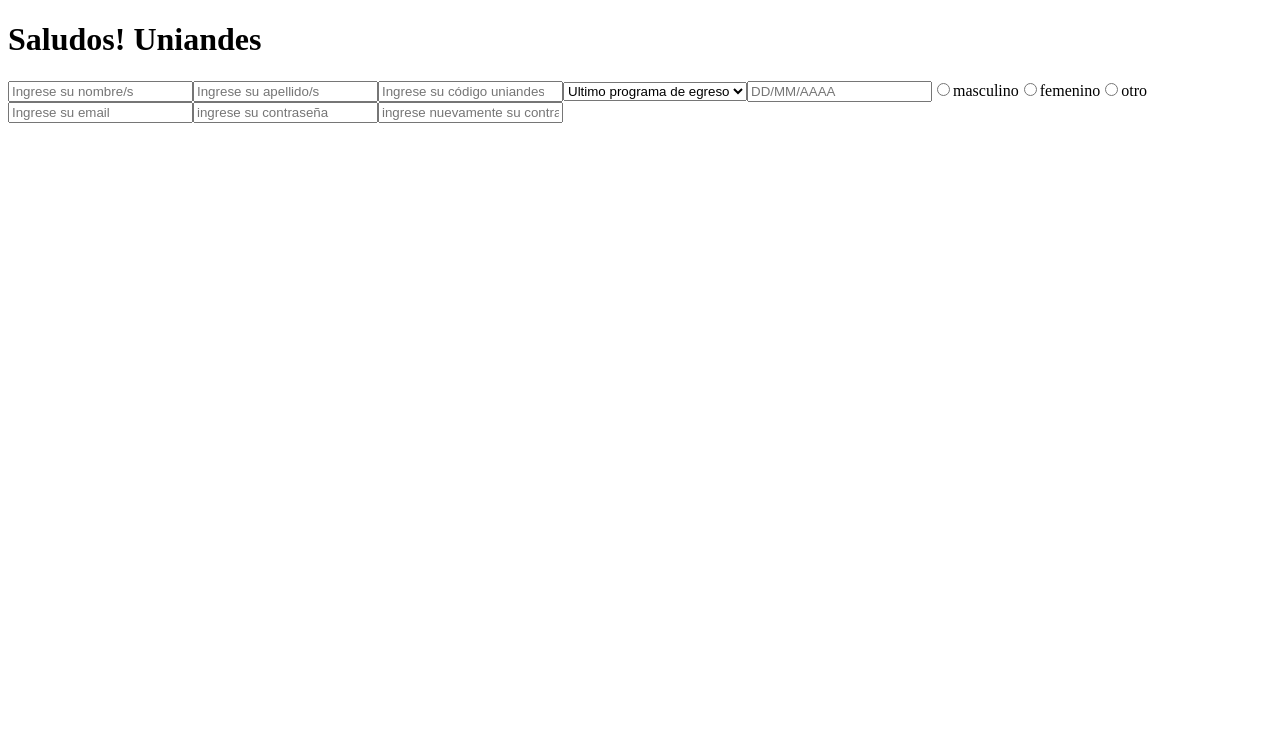
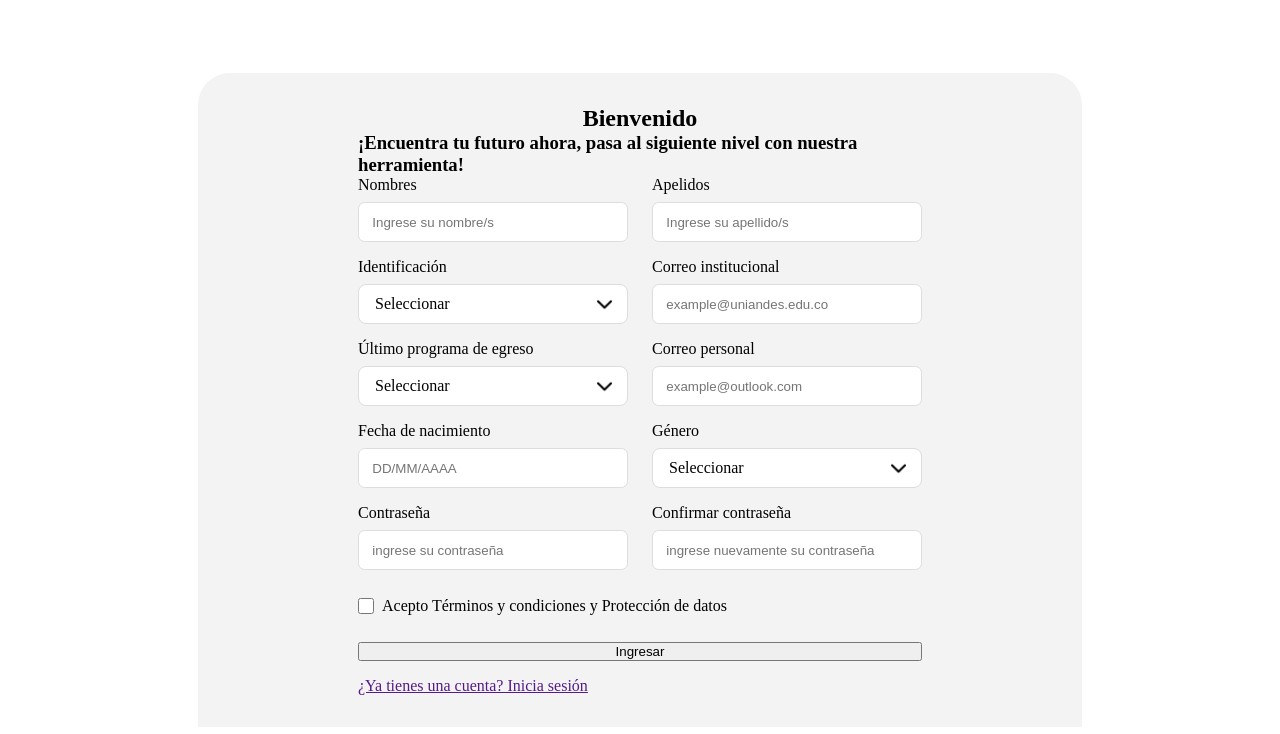
Before and after one commit to luciano-repetti/create-cv-uniandes, a React (Create React App) app: page / in a window 1280 px wide. Shown: the top 734 px of the page. Built offline with nearby package versions, Linux system fonts and the light colour scheme.

Commit message:
form base

```diff
--- a/src/App.js
+++ b/src/App.js
@@ -1,6 +1,7 @@
 import React from "react";
 import { Route, Routes } from "react-router-dom";
 import Home from "./pages/Home.jsx"
+import "./styles/style.css"
 
 export default function App() {
   return (
--- a/src/components/Register.jsx
+++ b/src/components/Register.jsx
@@ -1,4 +1,5 @@
 import React, { useState } from "react";
+import Select from "./Select";
 
 export default function Register() {
   const [birthdate, setBirthdate] = useState("");
@@ -23,61 +24,118 @@
   }
 
   return (
-    <article>
-      <input type="text" placeholder="Ingrese su nombre/s" name="" id="name" />
+
+    <article className="formCredentials">
+      <h2>Bienvenido</h2>
+      <h3>¡Encuentra tu futuro ahora, pasa al siguiente nivel con nuestra herramienta!</h3>
+      <form className="registerForm">
+        <fieldset>
+          <label htmlFor="name">
+            Nombres
+            <input
+              type="text"
+              placeholder="Ingrese su nombre/s"
+              name=""
+              id="name"
+            />
+          </label>
+
+          <label htmlFor="lastName">
+            Apelidos
             <input
               type="text"
               placeholder="Ingrese su apellido/s"
               name=""
-        id="lastname"
+              id="lastName"
             />
+          </label>
+        </fieldset>
+
+        <fieldset>
+          <label htmlFor="identifier">
+            Identificación
+            <Select options={["Cédula de identificación", "Pasaporte", "Código uniandes"]} />
+          </label>
+
+          <label htmlFor="email">
+            Correo institucional
             <input
-        type="number"
-        placeholder="Ingrese su código uniandes"
+              type="email"
+              placeholder="example@uniandes.edu.co"
               name=""
-        id=""
+              id="email"
             />
-      <select  name="Ultimo programa de egreso" defaultValue="" id="">
-        <option value={""} disabled>
-          Ultimo programa de egreso
-        </option>
-        <option value="pe1">Programa1</option>
-        <option value="pe2">Programa2</option>
-        <option value="pe3">Programa3</option>
-      </select>
+          </label>
+        </fieldset>
+
+        <fieldset>
+          <label htmlFor="upe">
+            Último programa de egreso
+            <Select options={["Opción 1", "Opción 2", "Opción 3"]} />
+          </label>
+
+          <label htmlFor="emailStaff">
+            Correo personal
+            <input
+              type="email"
+              placeholder="example@outlook.com"
+              name=""
+              id="emailStaff"
+            />
+          </label>
+        </fieldset>
+
+        <fieldset>
+          <label htmlFor="birthdate">
+            Fecha de nacimiento
             <input
               type="text"
               placeholder="DD/MM/AAAA"
-        name={"fechaNacimiento"}
+              name="fechaNacimiento"
               value={birthdate}
               onChange={handleChange}
-        id="fechaNacimiento"
+              id="birthdate"
             />
-      <label>
-        <input type="radio" value={"masculino"} name="sexo" id="" />
-        masculino
           </label>
-      <label>
-        <input type="radio" value={"femenino"} name="sexo" id="" />
-        femenino
+
+          <label htmlFor="gender">
+            Género
+            <Select options={["Femenino", "Masculino", "Otro"]} />
           </label>
-      <label>
-        <input type="radio" value={"otro"} name="sexo" id="" />
-        otro
-      </label>
-      <input type="email" placeholder="Ingrese su email" name="" id="" />
+        </fieldset>
+
+        <fieldset>
+          <label htmlFor="password">
+            Contraseña
             <input
               type="password"
               placeholder="ingrese su contraseña"
               name=""
               id="password"
             />
+          </label>
+
+          <label htmlFor="confirmPassword">
+            Confirmar contraseña
             <input
               type="password"
               placeholder="ingrese nuevamente su contraseña"
               name=""
               id="confirmPassword"
             />
+          </label>
+        </fieldset>
+
+        <label htmlFor="tcp" className="labelCheckbox">
+          <input type="checkbox" name="" id="tcp" />
+          Acepto Términos y condiciones y Protección de datos
+        </label>
+
+        <button type="submit">Ingresar</button>
+
+        <a href="">¿Ya tienes una cuenta? Inicia sesión</a>
+      </form>
     </article>
+
   );
 }
--- a/src/components/Saludo.jsx
+++ /dev/null
@@ -1,8 +0,0 @@
-import React from "react";
-
-export default function Saludo(){
-
-    return(
-        <h1>Saludos! Uniandes</h1>
-    )
-}
--- /dev/null
+++ b/src/components/Select.jsx
@@ -0,0 +1,37 @@
+import React, {useState} from "react";
+import "../styles/select.css"
+
+export default function Select(props){
+
+
+    const [selectExpand, setSelectExpand] = useState(false)
+    const [selectValue, setSelectValue] = useState("")
+
+    const handleSelectExpand = () =>{
+        setSelectExpand(!selectExpand)
+    }
+
+    const handleSelectValue = (e) => {
+        setSelectValue(e.target.textContent);
+        setSelectExpand(!selectExpand);
+        props.onSelectChange(e.target.textContent);
+    };
+
+    let options = props.options
+
+    document.styleSheets[0].cssRules[4].style["min-height"] = `${options.length < 4 ? 34 * options.length : 34 * 3}px`
+
+    return(
+        <div className="select">
+            <p onClick={handleSelectExpand} className="inputSelect">{selectValue ? selectValue : "Seleccionar"} <img className="arrow" src="http://localhost:3000/arrow-down.png" alt="" /></p>
+            <ul className={selectExpand ? "selectExpand show" : "selectExpand"}>
+                {
+                    options ? options.map((option, index) =>{
+                        return <li onClick={handleSelectValue} key={index}>{option}</li>
+                    })
+                    : console.error('there should be options for "options"')
+                }
+            </ul>
+        </div>
+    )
+}
--- a/src/pages/Home.jsx
+++ b/src/pages/Home.jsx
@@ -1,13 +1,18 @@
-import React from "react";
-import Saludo from "../components/Saludo";
+import React, {useState} from "react";
 import Register from "../components/Register";
 
 export default function Home(){
 
+    const [selectedValue, setSelectedValue] = useState("");
+
+    const handleSelectChange = (value) => {
+        setSelectedValue(value);
+        console.log(selectedValue);
+    };
+
     return(
         <>
-            <Saludo></Saludo>
-            <Register></Register>
+            <Register />
         </>
     )
 }
--- /dev/null
+++ b/src/styles/select.css
@@ -0,0 +1,57 @@
+.select{
+    position: relative;
+    width: 100%;
+}
+
+.select .inputSelect{
+    display: flex;
+    align-items: center;
+    width: 100%;
+    height: 40px;
+    border-radius: .5em;
+    border: 1px solid #dddddd;
+    background-color: #fff;
+    padding: 0 1em;
+    user-select: none;
+}
+
+.select .inputSelect .arrow{
+    width: 15px;
+    height: 15px;
+    position: absolute;
+    right: 1em;
+}
+
+.select .selectExpand{
+    width: 100%;
+    list-style: none;
+    position: absolute;
+    z-index: 100;
+    top: 100%;
+    border: 1px solid #dddddd;
+    background-color: #fff;
+    margin-top: .5em;
+    visibility: hidden;
+    border-radius: .5em;
+    overflow: scroll;
+    overflow-x: hidden;
+    min-height: 0;
+    height: 0;
+    transition: min-height .3s, visibility .2s;
+}
+
+.select .selectExpand.show {
+    visibility: visible;
+}
+
+.select .selectExpand li{
+    padding: 0.5em .5em;
+}
+
+.select .selectExpand li:hover{
+    background-color: #dddddd;
+}
+
+.select .selectExpand:focus{
+    border: 1px solid #3573f8;
+}
--- /dev/null
+++ b/src/styles/style.css
@@ -0,0 +1,64 @@
+*{
+    margin: 0;
+    padding: 0;
+    box-sizing: border-box;
+}
+
+.formCredentials{
+    padding: 2em 10em;
+    border-top-right-radius: 2em;
+    border-top-left-radius: 2em;
+    background-color: #f4f3f3;
+    display: flex;
+    flex-direction: column;
+    align-items: center;
+
+    position: absolute;
+    top: 50%;
+    left: 50%;
+    transform: translate(-50%, -50%);
+}
+
+.registerForm{
+    display: flex;
+    gap: 1em;
+    flex-direction: column;
+}
+
+fieldset{
+    border: none;
+    display: flex;
+    gap: 1.5em;
+}
+
+fieldset label{
+    display: flex;
+    flex-direction: column;
+    gap: .5em;
+    width: 270px;
+}
+
+
+.formCredentials input, .formCredentials select{
+    width: 100%;
+    height: 40px;
+    border-radius: .5em;
+    border: 1px solid #dddddd;
+    padding: 0 1em;
+}
+
+.formCredentials input:focus-visible, .formCredentials select:focus-visible{
+    border: 1px solid #3573f8;
+    outline: none;
+}
+
+.formCredentials .labelCheckbox{
+    display: flex;
+    align-items: center;
+    gap: .5em;
+    user-select: none;
+}
+
+.formCredentials input[type="checkbox"]{
+    width: 1.2em;
+}
```
Also changed, not shown: public/arrow-down.png (added). Lines whose indentation alone changed are shown as unchanged.
